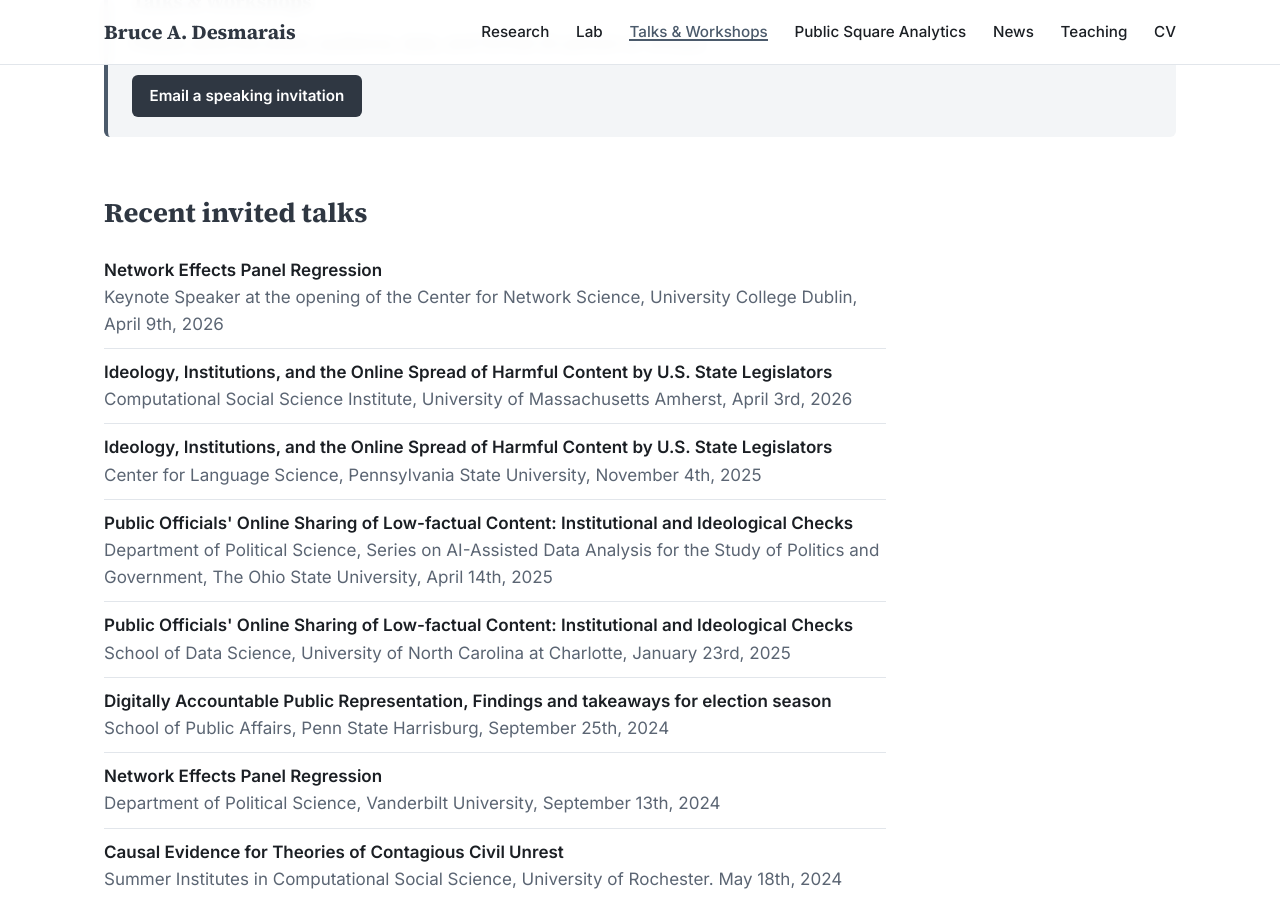
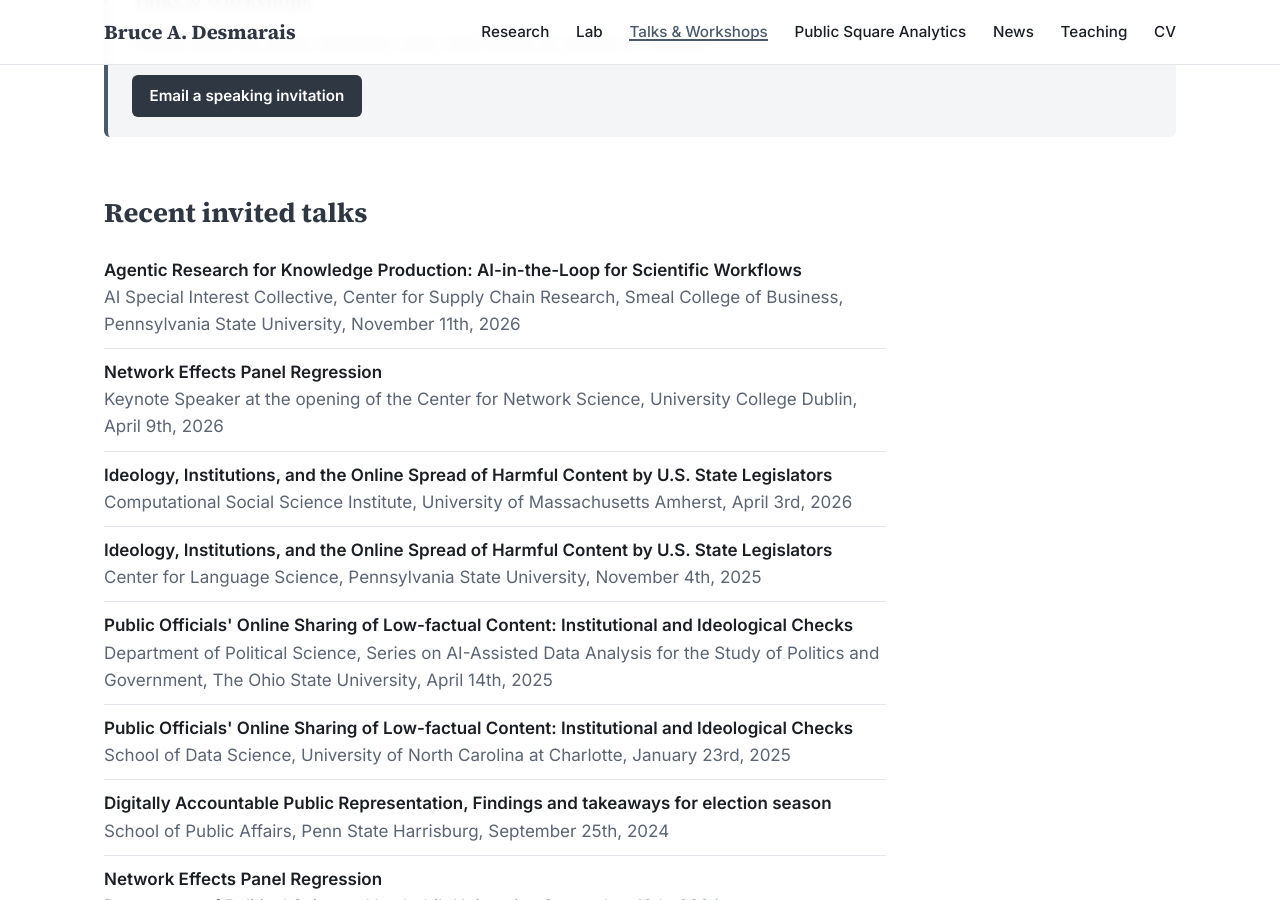
Before and after one commit to bdesmarais/brucedesmarais-site, a Jekyll site: the page built from speaking.html, in a window 1280 px wide and 900 px high, scrolled down 975 px. Built offline with Jekyll 4.4.1, drawn with Linux system fonts in a browser that asks for light colours; some of the changed text lies outside the part shown.

Commit message:
Add Smeal AI Special Interest Collective talk (Nov 11, 2026); add a build of the site for the brucedesmarais.com root
Co-Authored-By: Claude Opus 5.5 <noreply@anthropic.com>

```diff
--- a/_data/talks.yml
+++ b/_data/talks.yml
@@ -1,3 +1,6 @@
+- title: 'Agentic Research for Knowledge Production: AI-in-the-Loop for Scientific Workflows'
+  where: AI Special Interest Collective, Center for Supply Chain Research, Smeal College of Business, Pennsylvania State University, November 11th, 2026
+  year: 2026
 - title: Network Effects Panel Regression
   where: Keynote Speaker at the opening of the Center for Network Science, University College Dublin, April 9th, 2026
   year: 2026
```
Also changed, not shown: .github/workflows/domain-build.yml (added).
